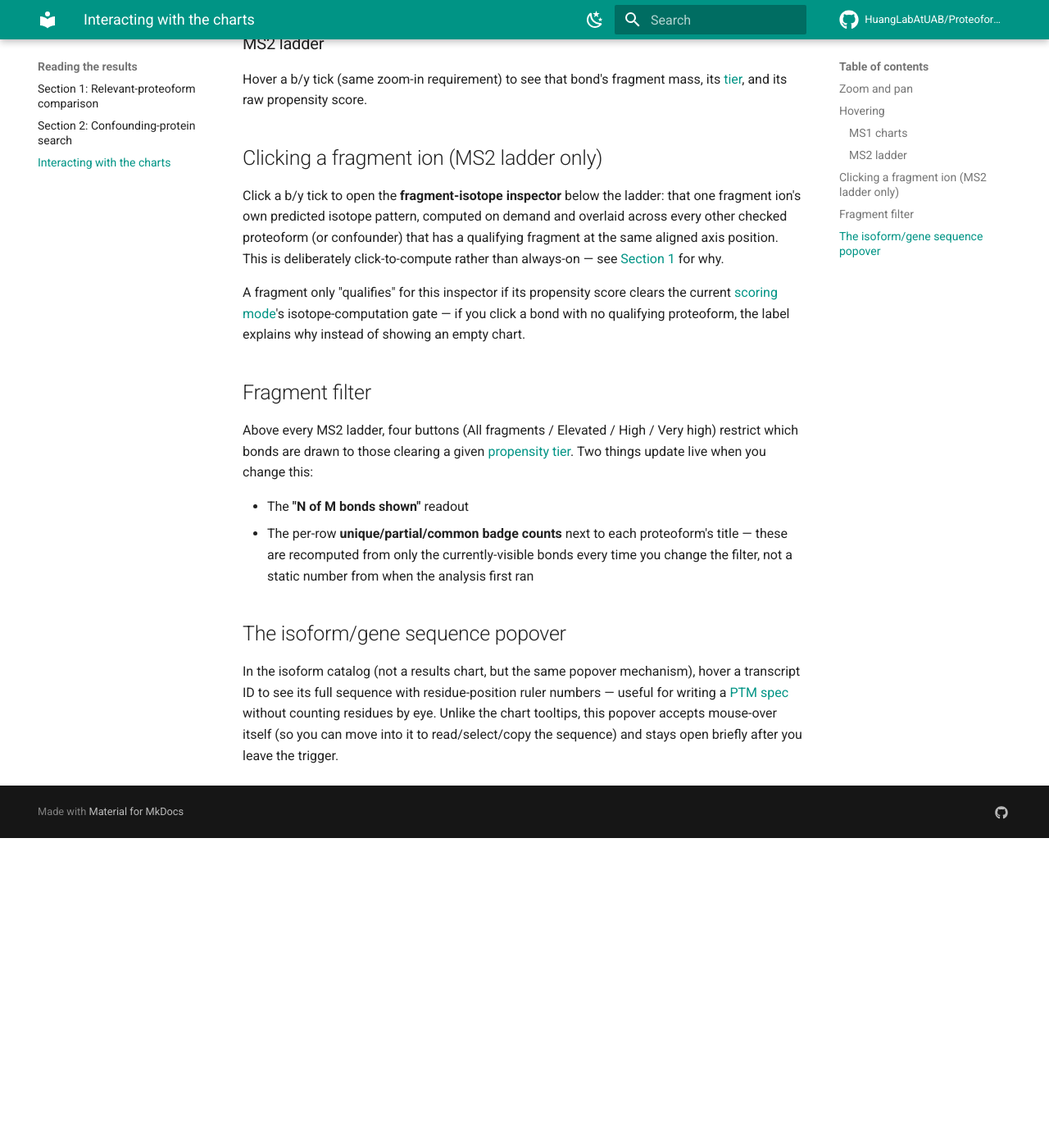
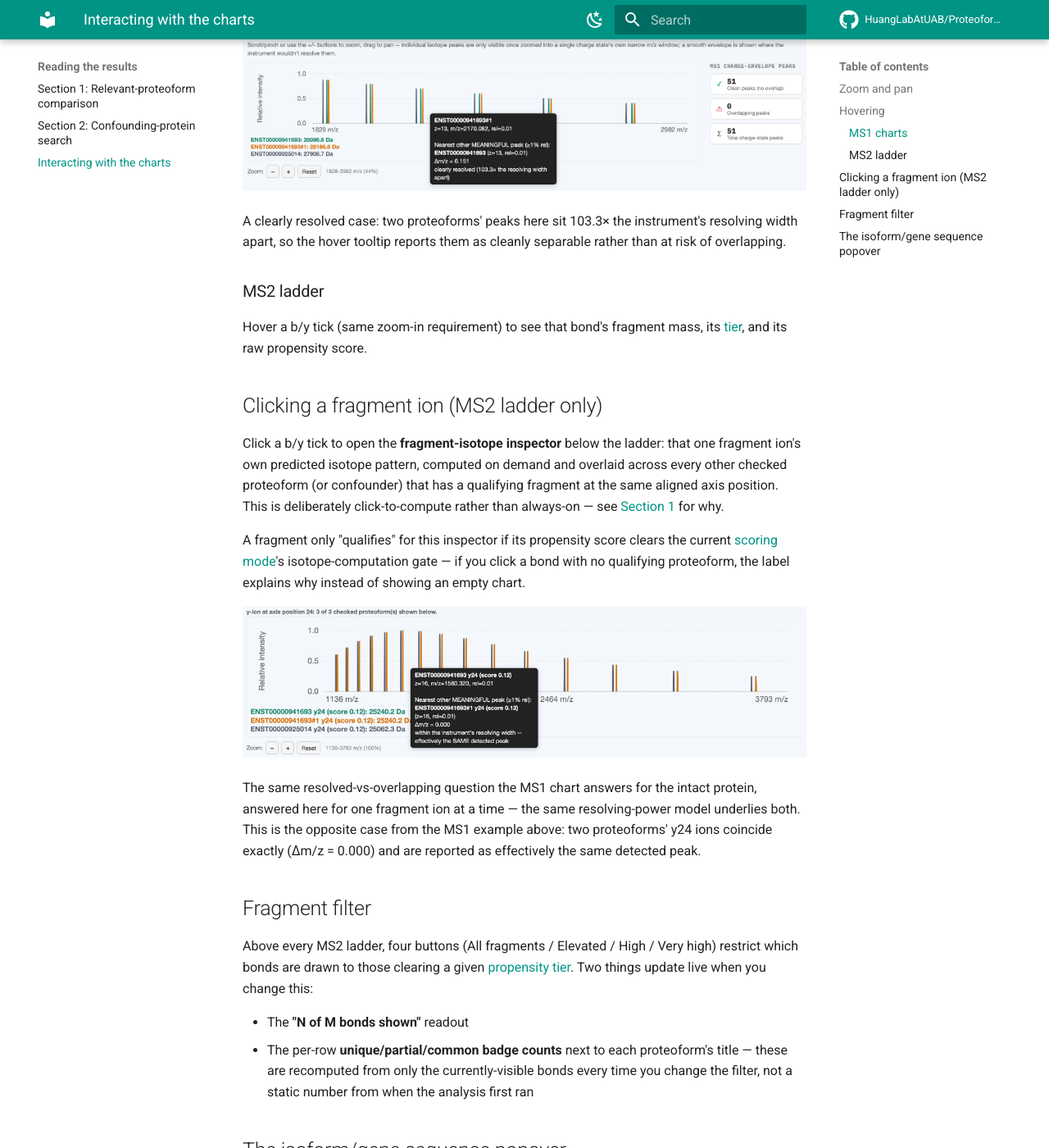
Before and after one commit to HuangLabAtUAB/proteoformtracker-docs, an MkDocs documentation site: the page built from docs/results/chart-interactions.md, in a window 1280 px wide and 1400 px high, scrolled down 925 px. Shown: the whole window at 82% size. Built offline with MkDocs 1.6.1 and Material for MkDocs 9.7.7, drawn with Linux system fonts in a browser that asks for light colours; comment, search, counter and statistics services are not loaded; before the commit the page ends 1947 px from its top, so only the background shows below that.

Commit message:
Add MS1/MS2 isotope-resolvability zoom screenshots to chart interactions
Illustrates the resolved-vs-overlapping hover/click behavior with real
captured examples (103.3x resolving width apart on MS1; coincident
y24 ions, deltam/z = 0.000, on the MS2 fragment-isotope inspector),
matching the restructured Supplementary Fig. S3 in the manuscript.

```diff
--- a/docs/results/chart-interactions.md
+++ b/docs/results/chart-interactions.md
@@ -27,6 +27,11 @@ to the nearest **meaningful** peak (≥1% relative intensity) from a different p
 chart — expressed in multiples of the instrument's own resolving-power FWHM at that m/z. See
 [Resolving power & FWHM](../concepts/resolving-power.md) for what the ratio means.
 
+![MS1 charge-envelope peaks, zoomed into a single charge-state cluster](../assets/screenshots/14-ms1-isotope-zoom.png)
+
+A clearly resolved case: two proteoforms' peaks here sit 103.3× the instrument's resolving width
+apart, so the hover tooltip reports them as cleanly separable rather than at risk of overlapping.
+
 ### MS2 ladder
 
 Hover a b/y tick (same zoom-in requirement) to see that bond's fragment mass, its
@@ -43,6 +48,13 @@ is deliberately click-to-compute rather than always-on — see
 A fragment only "qualifies" for this inspector if its propensity score clears the current
 [scoring mode](../concepts/fragmentation-propensity.md)'s isotope-computation gate — if you click a
 bond with no qualifying proteoform, the label explains why instead of showing an empty chart.
+
+![One fragment ion's own predicted isotope pattern, zoomed](../assets/screenshots/15-ms2-fragment-isotope-zoom.png)
+
+The same resolved-vs-overlapping question the MS1 chart answers for the intact protein, answered
+here for one fragment ion at a time — the same resolving-power model underlies both. This is the
+opposite case from the MS1 example above: two proteoforms' y24 ions coincide exactly (Δm/z =
+0.000) and are reported as effectively the same detected peak.
 
 ## Fragment filter
 
```
Also changed, not shown: docs/assets/screenshots/14-ms1-isotope-zoom.png (added), docs/assets/screenshots/15-ms2-fragment-isotope-zoom.png (added).
